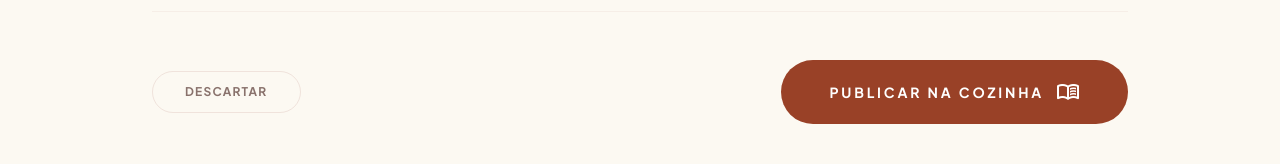
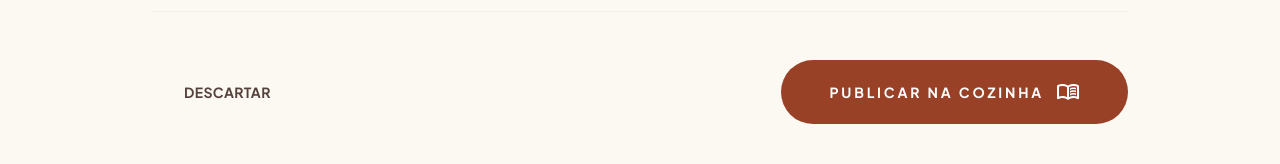
Before and after one commit to wkk-ai/cooking-recipes, a Next.js app: page /cooking-recipes/add-new in a window 1280 px wide. Shown: the part 1282-1446 px from the top of the page. Built offline with nearby package versions, Linux system fonts and the light colour scheme; no server answers.

Commit message:
Fix edit mode image preview and discard button routing

```diff
--- a/src/app/add-new/page.tsx
+++ b/src/app/add-new/page.tsx
@@ -1,8 +1,9 @@
 "use client";
 
 import { useState, FormEvent, useEffect, Suspense } from "react";
-import { useRouter, useSearchParams } from "next/navigation";
+import { usePathname, useRouter, useSearchParams } from "next/navigation";
 import { supabase } from "@/lib/supabase";
+import { getAssetPath } from "@/lib/utils";
 
 interface IngredientRow {
   quantity: string;
@@ -239,7 +240,7 @@ function AddRecipeForm() {
             <div className="group relative aspect-[4/5] bg-surface-container-highest rounded-xl overflow-hidden flex flex-col items-center justify-center border-2 border-dashed border-outline-variant/30 hover:border-primary/40 transition-all duration-300 cursor-pointer">
               {imagePreview ? (
                 <img
-                  src={imagePreview}
+                  src={getAssetPath(imagePreview)}
                   alt="Recipe preview"
                   className="w-full h-full object-cover"
                 />
@@ -489,8 +490,8 @@ function AddRecipeForm() {
           <div className="flex items-center gap-4">
             <button
               type="button"
-              onClick={() => router.push("/recipes")}
-              className="px-8 py-3 rounded-full font-label text-xs font-bold tracking-widest text-outline uppercase border border-outline-variant/40 hover:bg-surface-container-low transition-all"
+              onClick={() => router.push("/")}
+              className="px-8 py-3 text-on-surface-variant hover:bg-surface-container-highest transition-colors rounded-full font-label tracking-wide uppercase text-sm font-bold"
             >
               Descartar
             </button>
```
